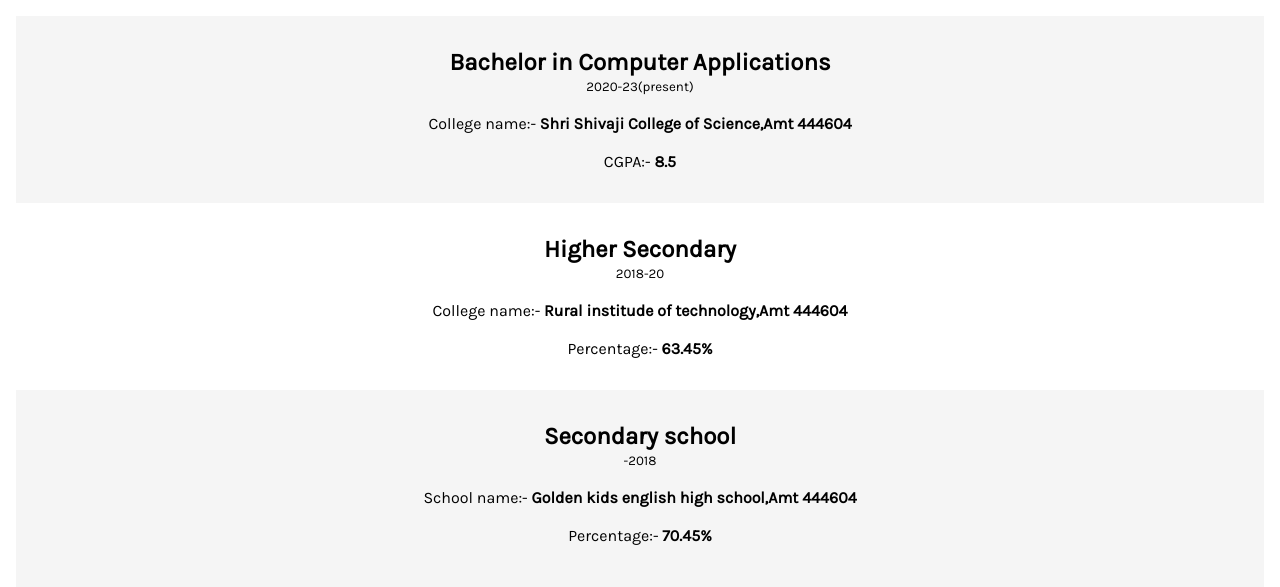
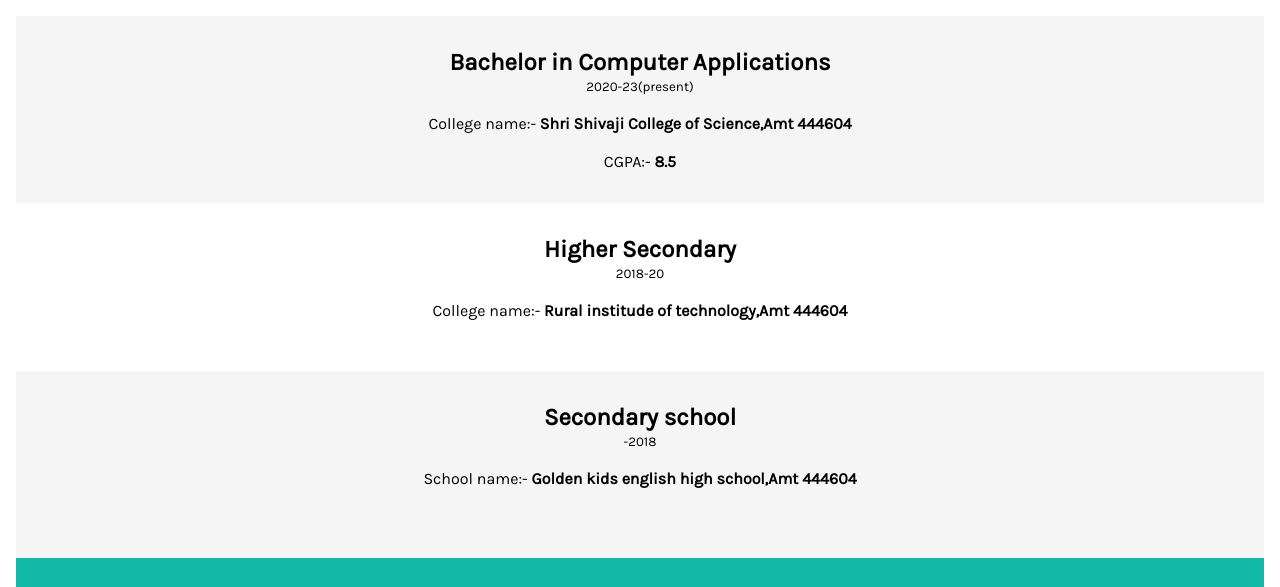
Before and after one commit to Sanskruti174/MyPortfolio, a plain HTML site: page education.html in a window 1280 px wide. Shown: the part 204-791 px from the top of the page. Drawn offline with Linux system fonts and the light colour scheme.

Commit message:
removing extra info

```diff
--- a/education.html
+++ b/education.html
@@ -54,7 +54,7 @@
             <br>
               College name:- <b>Rural institude of technology,Amt 444604</b>
           </br>
-            <br>Percentage:- <b>63.45%</b></br>
+            </b></br>
           </li>
         </section>
 
@@ -67,7 +67,7 @@
             <br>
               School name:- <b>Golden kids english high school,Amt 444604</b>
           </br>
-            <br>Percentage:- <b>70.45%</b></br>
+            </b></br>
           </li>
           <br>
         </section>
--- a/style.css
+++ b/style.css
@@ -115,6 +115,7 @@ border-radius: 1rem 1rem 1rem 1rem;
     font-size: smaller;
 
 
+
 }
 
 footer{
```
